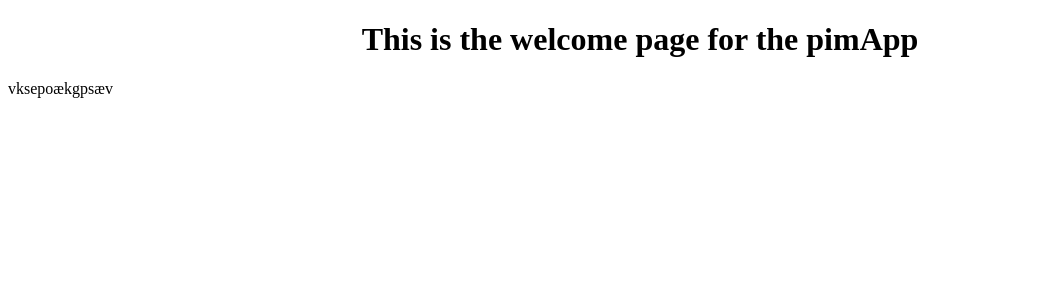
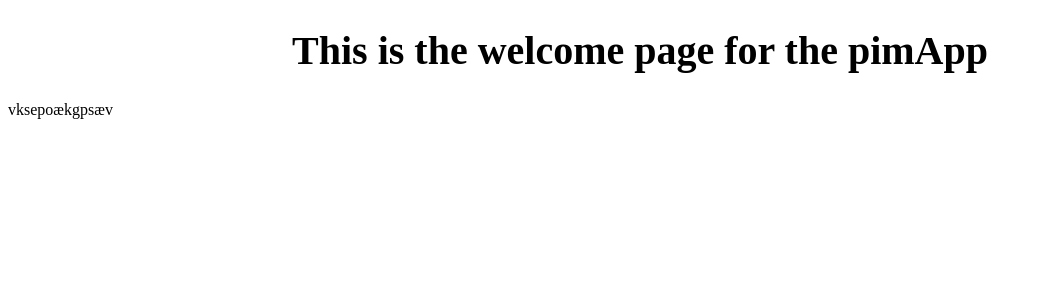
Before and after one commit to jenymoen/PIM, a Django app: page / in a window 1280 px wide. Shown: the part 112-412 px from the top of the page, without its empty margins (0-1041 px from the left). Run offline with Django 5.2, Linux system fonts and the light colour scheme.

Commit message:
fixed the css file

```diff
--- a/PIM/PIM/settings.py
+++ b/PIM/PIM/settings.py
@@ -118,8 +118,9 @@ USE_TZ = True
 # https://docs.djangoproject.com/en/5.1/howto/static-files/
 
 STATIC_URL = 'static/'
-
-STATIC_ROOT = BASE_DIR / 'staticfiles'
+STATICFILES_DIRS = [BASE_DIR / "static"]
+# STATIC_ROOT = [BASE_DIR / 'staticfiles']
+STATIC_ROOT = os.path.join(BASE_DIR, 'staticfiles')
 
 # Default primary key field type
 # https://docs.djangoproject.com/en/5.1/ref/settings/#default-auto-field
--- a/PIM/pimApp/templates/index.html
+++ b/PIM/pimApp/templates/index.html
@@ -1,6 +1,10 @@
+{% load static %}
+
 <!DOCTYPE html>
 <html lang="en">
 <head>
+
+    <link rel="stylesheet" href="{% static 'css/style.css' %}">
     <meta charset="UTF-8">
     <meta name="viewport" content="width=device-width, initial-scale=1.0">
     <title>Welcome</title>
--- a/PIM/pimApp/templates/product_detail_navbar.html
+++ b/PIM/pimApp/templates/product_detail_navbar.html
@@ -1,4 +1,6 @@
 {% load static %}
+<link rel="stylesheet" href="{% static 'css/style.css' %}">
+
 
 
 <nav class="navbar navbar-expand-lg navbar-light bg-light">
--- /dev/null
+++ b/PIM/static/css/style.css
@@ -0,0 +1,3 @@
+h1 {
+    font-size: 40px; /* Adjust the size as needed */
+}
```
